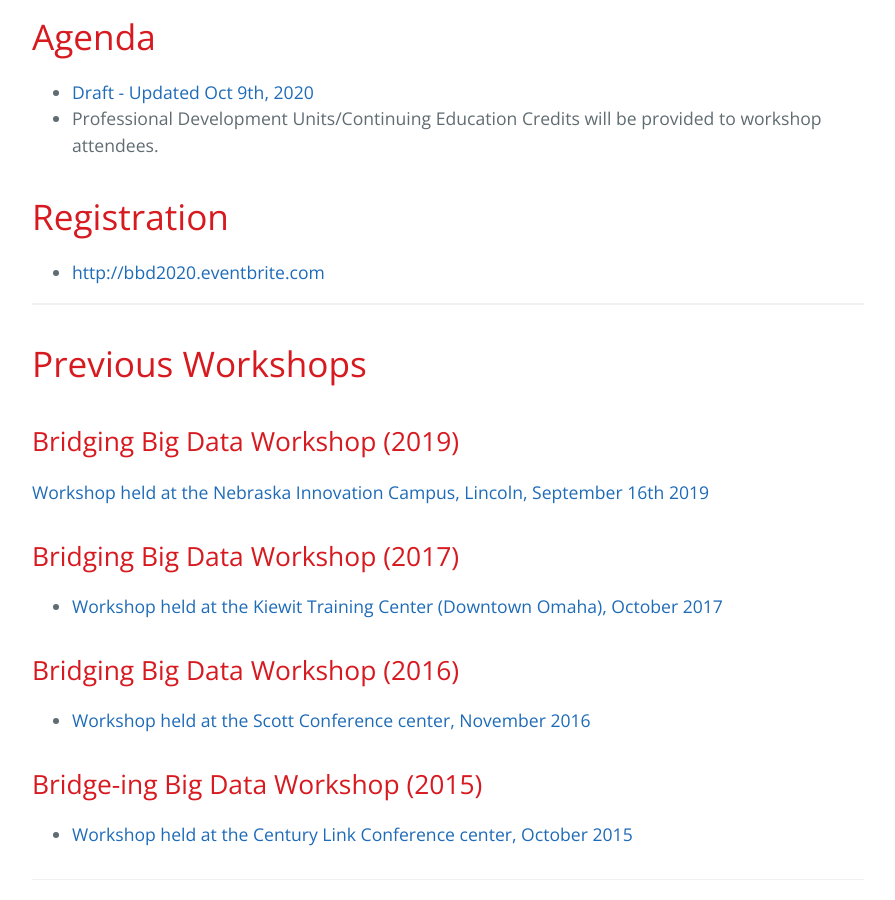
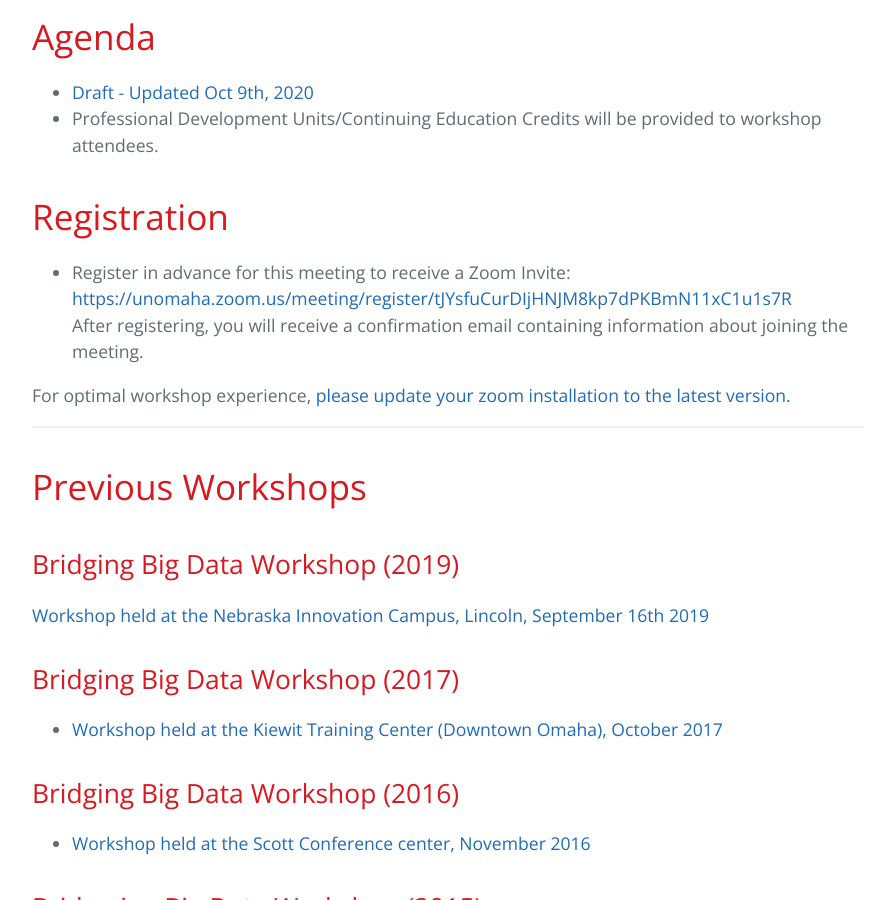
Before and after one commit to BridgingBigData/BridgingBigData.github.io, a Jekyll site: the page built from pages/bbd2020.md, in a window 1280 px wide and 900 px high, scrolled down 2329 px. Shown: the whole window, without its empty margins (192-1087 px from the left). Built offline with Jekyll 4.4.1, drawn with Linux system fonts in a browser that asks for light colours.

Commit message:
zoom registration link added

```diff
--- a/pages/bbd2020.md
+++ b/pages/bbd2020.md
@@ -42,7 +42,11 @@
 - Professional Development Units/Continuing Education Credits will be provided to workshop attendees.
 
 # Registration
-- [http://bbd2020.eventbrite.com](http://bbd2020.eventbrite.com)
+- Register in advance for this meeting to receive a Zoom Invite:
+[https://unomaha.zoom.us/meeting/register/tJYsfuCurDIjHNJM8kp7dPKBmN11xC1u1s7R](https://unomaha.zoom.us/meeting/register/tJYsfuCurDIjHNJM8kp7dPKBmN11xC1u1s7R)
+After registering, you will receive a confirmation email containing information about joining the meeting.
+
+For optimal workshop experience, [please update your zoom installation to the latest version.](https://support.zoom.us/hc/en-us/articles/201362233-Upgrade-update-to-the-latest-version)
 
 ---
 
```
Also changed, not shown: pages/bbd2020agenda.md (+2 -1 lines).
